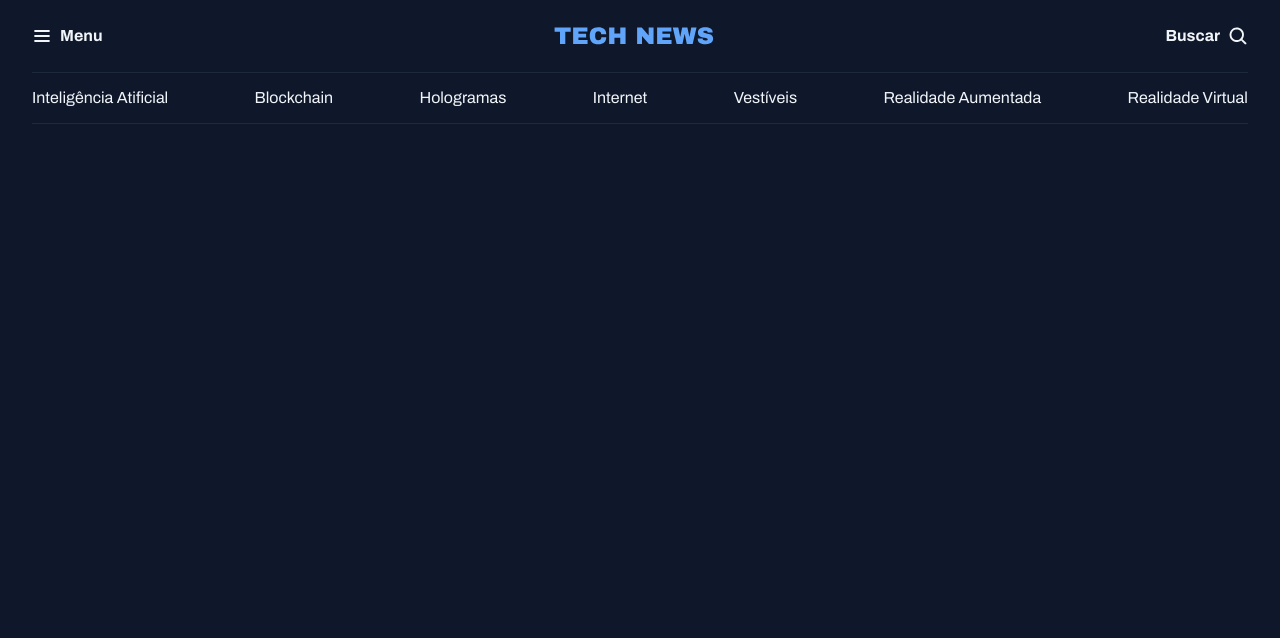
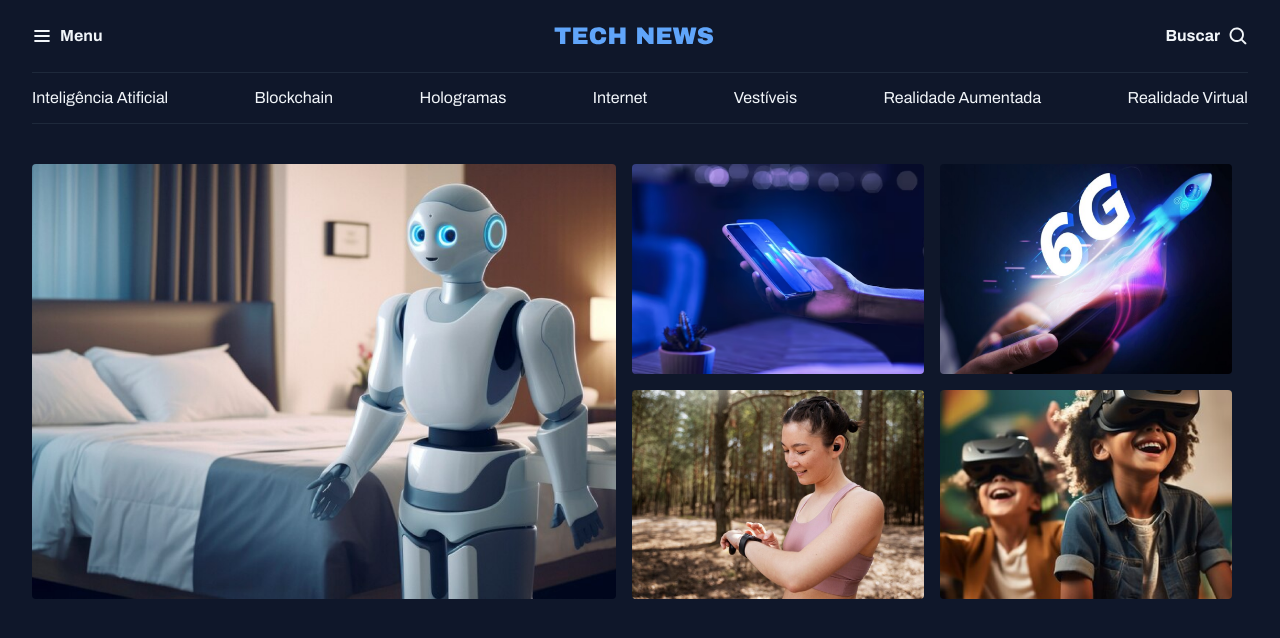
Before and after one commit to mgiffu/PROJETO-PORTAL-DE-NOTICIAS, a plain HTML site: page index.html in a window 1280 px wide. Drawn offline with Linux system fonts and the light colour scheme.

Commit message:
Estruturando a seção destaques

```diff
--- a/index.html
+++ b/index.html
@@ -34,5 +34,30 @@
       <a href="#">Realidade Virtual</a>
     </nav>
   </header>
+
+  <main class="grid container">
+    <section id="featured" class="grid grid-flow-col gap-16">
+      <div>
+        <img src="assets/images/Image 01.png" alt="">
+      </div>
+
+      <div class="grid grid-cols-2 gap-16">
+        <div>
+          <img src="assets/images/Image 02.png" alt="">
+        </div>
+        <div>
+          <img src="assets/images/Image 03.png" alt="">
+        </div>
+        <div>
+          <img src="assets/images/Image 04.png" alt="">
+        </div>
+        <div>
+          <img src="assets/images/Image 05.png" alt="">
+        </div>
+      </div>
+
+      <div></div>
+    </section>
+  </main>
 </body>
 </html>
--- a/styles/global.css
+++ b/styles/global.css
@@ -40,18 +40,16 @@
   font: inherit;
 }
 
+img {
+  max-width: 100%; /* ele irá respeitar a largura máxima de 100% relativa a caisa que a imagem esta no momento */
+}
+
 .container {
   max-width: 1280px;
   padding-inline: 32px;
   margin-inline: auto;
 }
 
-/* utility-first (é utilizdo quando temos uma classe que irá fazer apenas uma coisa) */
-
-.grid {
-  display: grid;
+main {
+  margin-top: 40px;
 }
-
-.grid-flow-col {
-  grid-auto-flow: column; /* para inverter o eixo do grid para colunas */
-}
--- a/styles/index.css
+++ b/styles/index.css
@@ -1,2 +1,4 @@
 @import url(global.css);
+@import url(utility.css);
 @import url(header.css);
+@import url(sections.css);
--- /dev/null
+++ b/styles/sections.css
@@ -0,0 +1,7 @@
+#featured {
+  img {
+    height: 100%; /* resolve o problema de espaços sobrando no grid, porem estica as imagens */
+    object-fit: cover; /* resolve o problema das imagens esticadas */
+    border-radius: 4px; /* para arrendondar levemente as bordas as imagens */
+  };
+}
--- /dev/null
+++ b/styles/utility.css
@@ -0,0 +1,17 @@
+/* utility-first (é utilizdo quando temos uma classe que irá fazer apenas uma coisa) */
+
+.grid {
+  display: grid;
+}
+
+.grid-flow-col {
+  grid-auto-flow: column; /* para inverter o eixo do grid para colunas */
+}
+
+.grid-cols-2 {
+  grid-template-columns: 1fr 1fr; /* para que os elementos que utilizarem essa classe sejam fragmentados em duas frações iguais no grid */
+}
+
+.gap-16 {
+  gap: 16px; /* para que os elementos que utilizarem essa classe apresentem um gap de 16px */
+}
```
